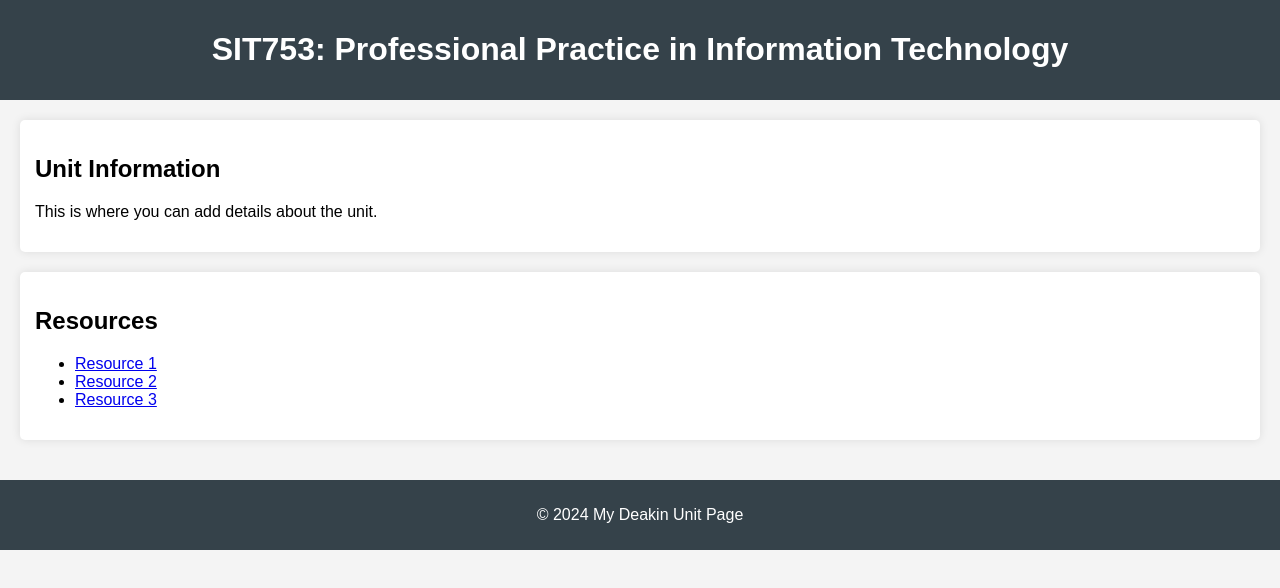
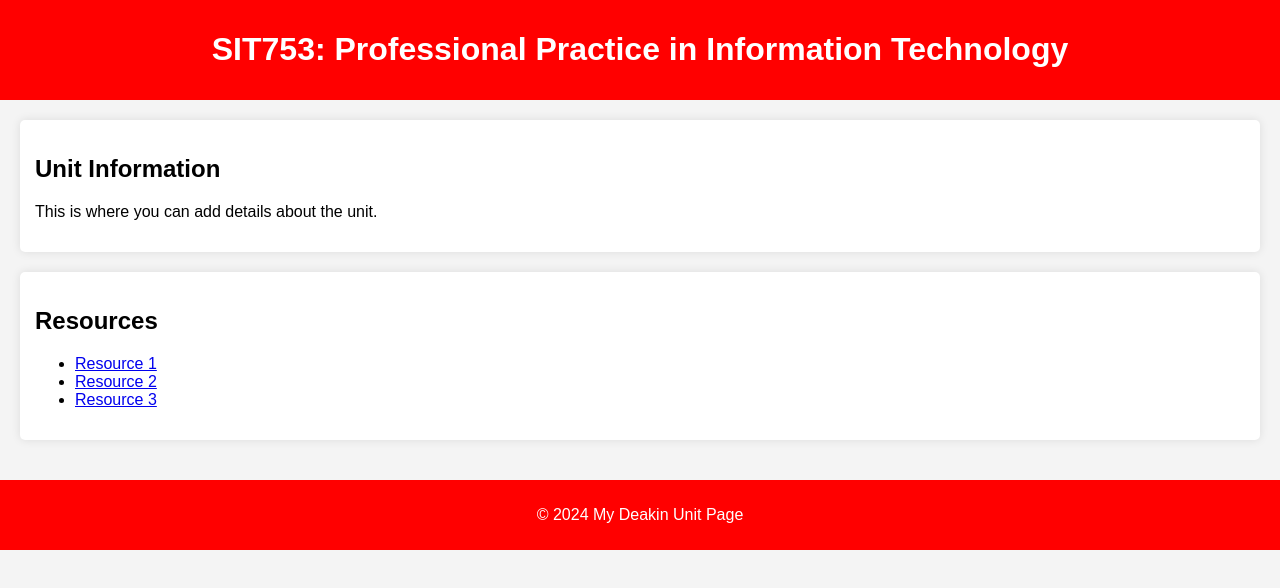
Before and after one commit to hridaydutta123/TEST-SIT-PASS, a plain HTML site: page index.html in a window 1280 px wide. Drawn offline with Linux system fonts and the light colour scheme.

Commit message:
Update styles.css

```diff
--- a/styles.css
+++ b/styles.css
@@ -6,7 +6,7 @@ body {
 }
 
 header {
-    background: #35424a;
+    background: #FF0000;
     color: white;
     padding: 10px 0;
     text-align: center;
@@ -27,7 +27,7 @@ section {
 footer {
     text-align: center;
     padding: 10px 0;
-    background: #35424a;
+    background: #FF0000;
     color: white;
     position: relative;
     bottom: 0;
```
